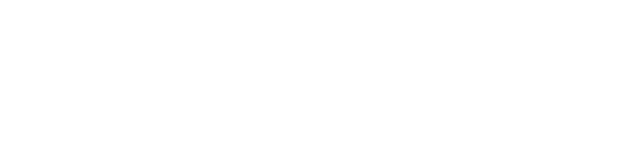
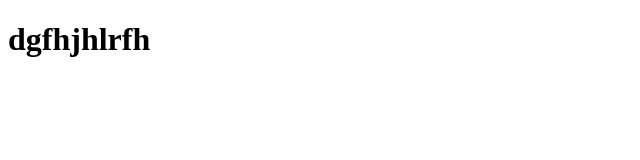
Before and after one commit to zhaoxiaoluna/web, a plain HTML site: page index.html in a window 1280 px wide. Shown: the whole page, without its empty margins (0-640 px from the left). Drawn offline with Linux system fonts and the light colour scheme.

Commit message:
edit-index
index添加了一个H1标签

```diff
--- a/index.html
+++ b/index.html
@@ -5,6 +5,6 @@
 	<title>Document</title>
 </head>
 <body>
-
+	<h1>dgfhjhlrfh</h1>
 </body>
 </html>
```
